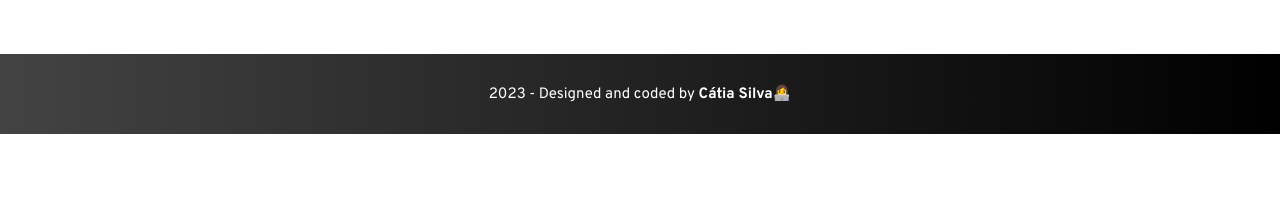
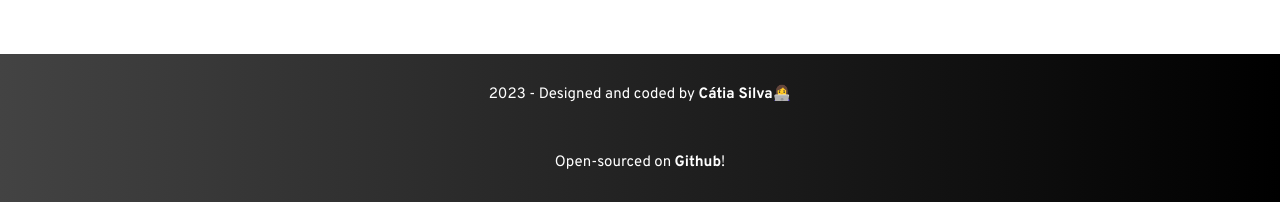
Before and after one commit to ecvcds/porto-bootcamp-experience, a plain HTML site: page my-landing-page/index.html in a window 1280 px wide. Shown: the part 2439-2641 px from the top of the page. Before the commit the page ends 2573 px from the top, so only its background shows below. Drawn offline with Linux system fonts and the light colour scheme; a web font is replaced by a local one.

Commit message:
Update index.html

```diff
--- a/my-landing-page/index.html
+++ b/my-landing-page/index.html
@@ -75,7 +75,8 @@
   </section>
   <!-- Footer section -->
   <footer>
-    <p>2023 - Designed and coded by <a href="https://ecvcds.netlify.app/">Cátia Silva</a>👩‍💻</p>
+    <p>2023 - Designed and coded by <a href="https://ecvcds.netlify.app/">Cátia Silva</a>👩‍💻</p> <br>
+    <p>Open-sourced on <a href="https://github.com/ecvcds/porto-bootcamp-experience">Github</a>!</p>
   </footer>
 </body>
 
```
